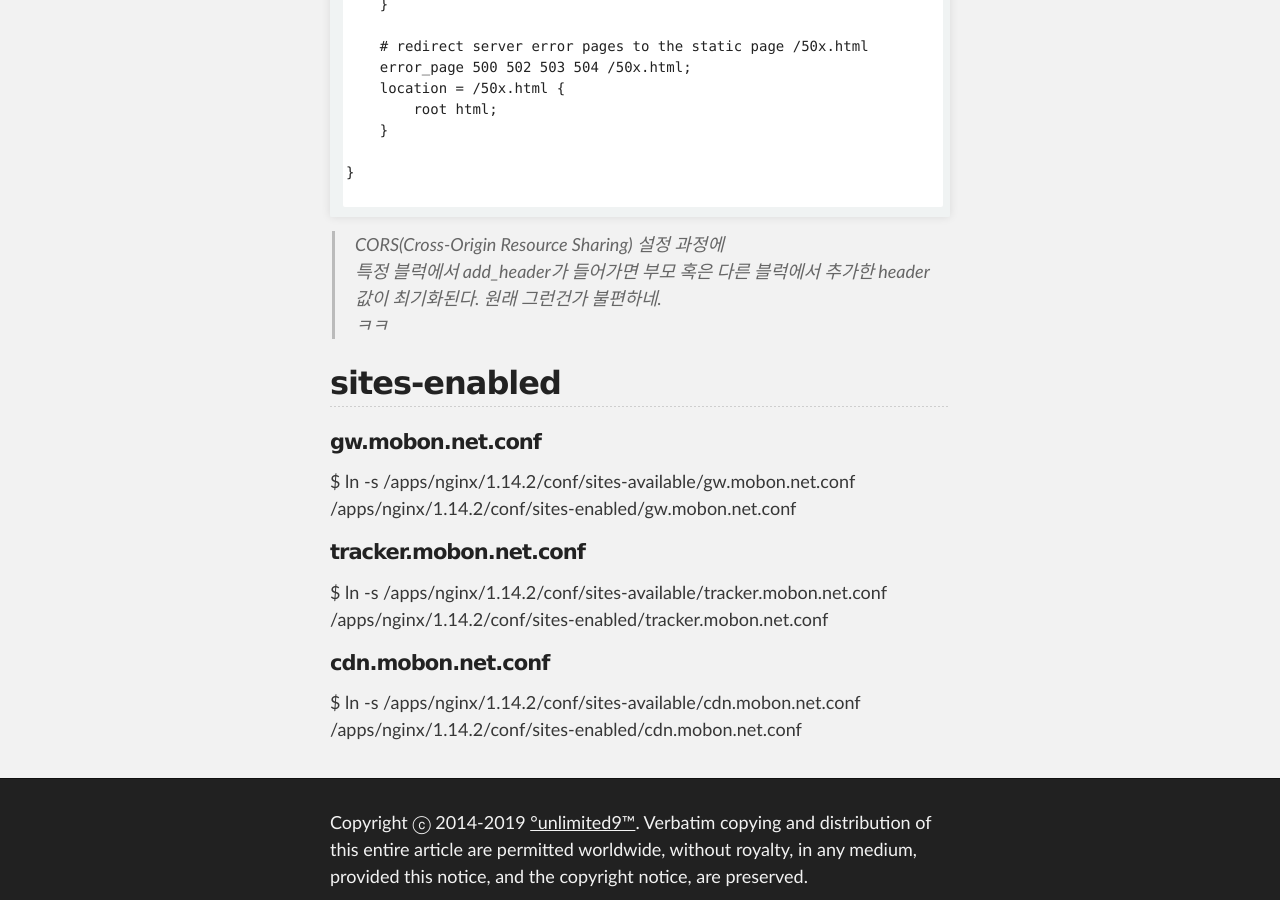
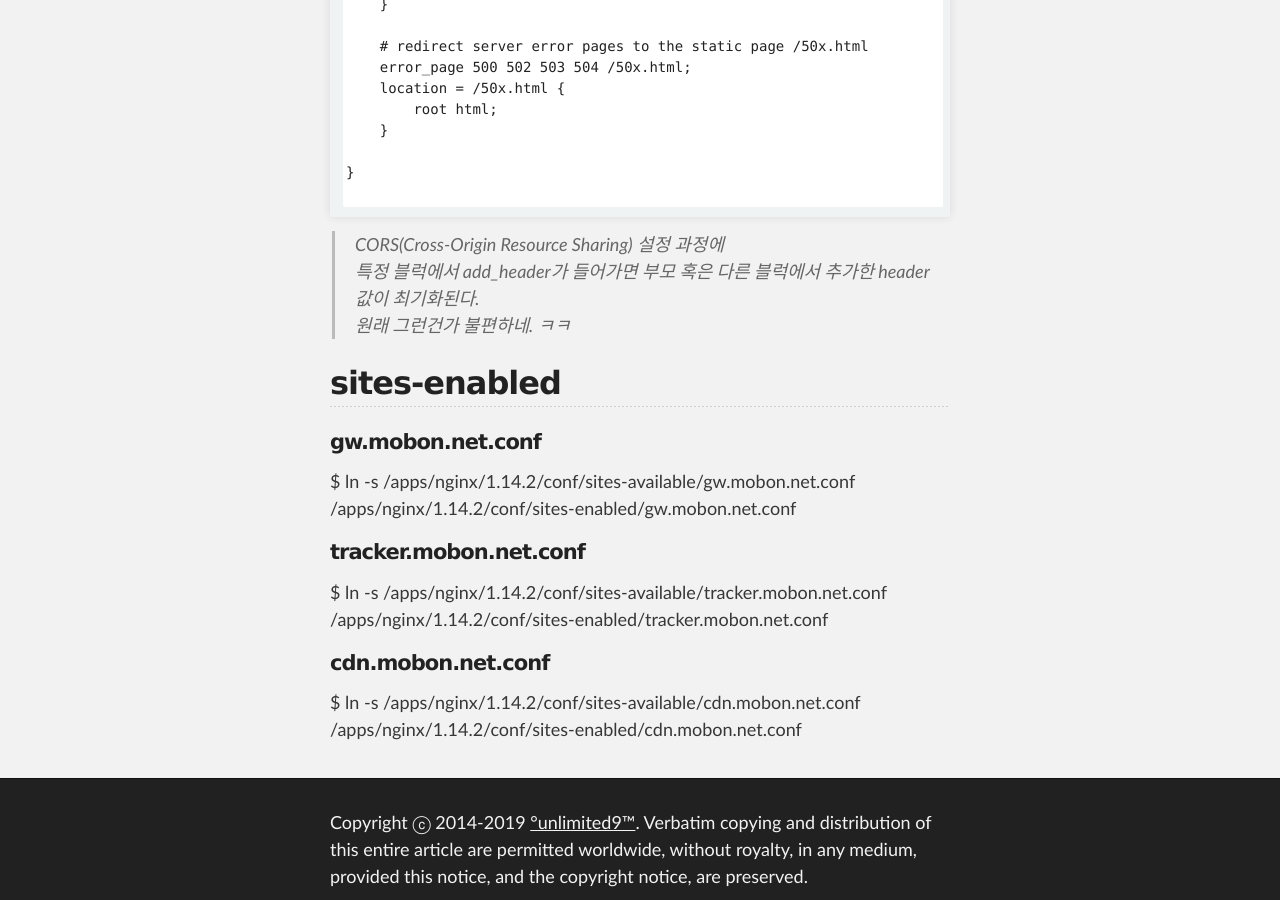
Before and after one commit to unlimited9/unlimited9.github.com, a Jekyll site: the page built from reference.notes/TA/nginx/configuration.sample.md, in a window 1280 px wide and 900 px high, scrolled down 14001 px. Built offline with Jekyll 4.4.1, drawn with Linux system fonts in a browser that asks for light colours; our own code applies the rules of GitHub Pages for plain Markdown files.

````diff
--- a/reference.notes/TA/nginx/configuration.sample.md
+++ b/reference.notes/TA/nginx/configuration.sample.md
@@ -601,8 +601,8 @@ server {
 ```
 
 >CORS(Cross-Origin Resource Sharing) 설정 과정에
->특정 블럭에서 add_header가 들어가면 부모 혹은 다른 블럭에서 추가한 header 값이 최기화된다. 원래 그런건가 불편하네.
->ㅋㅋ
+>특정 블럭에서 add_header가 들어가면 부모 혹은 다른 블럭에서 추가한 header 값이 최기화된다.
+>원래 그런건가 불편하네. ㅋㅋ
 
 ## sites-enabled
 
````
